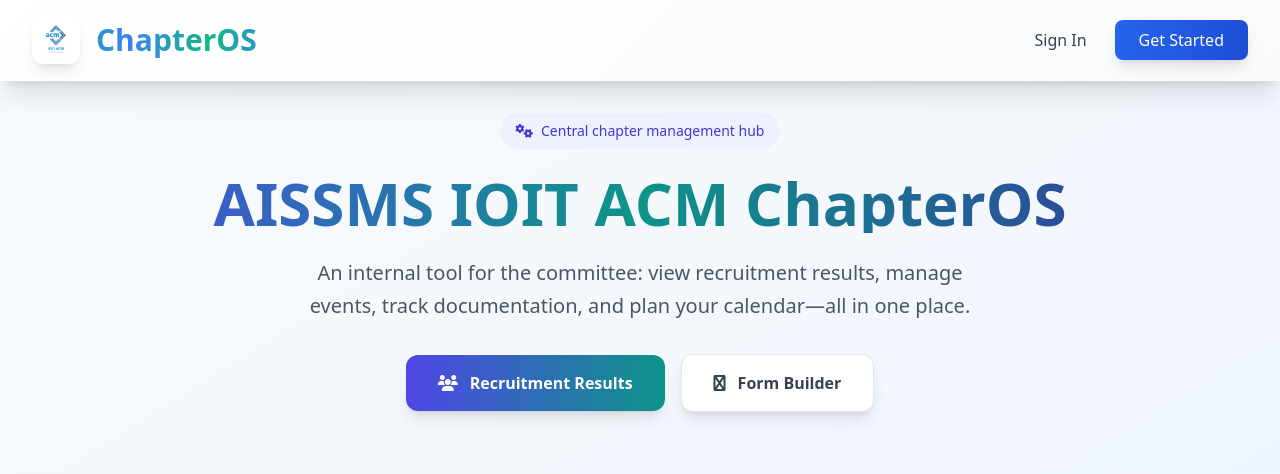
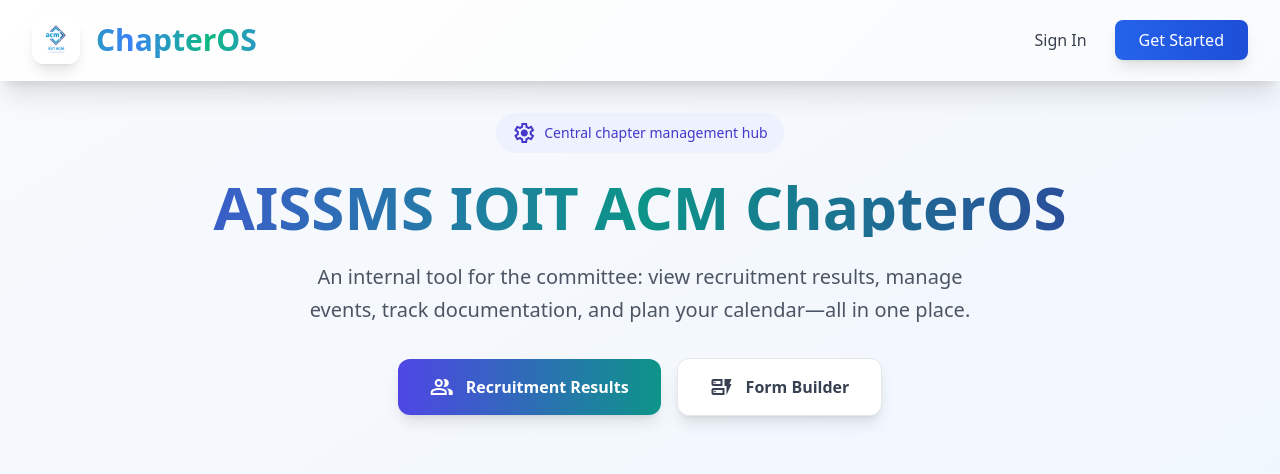
Before and after one commit to IOIT-ACM/ChapterOS, a Django app: page / in a window 1280 px wide. Shown: the top 474 px of the page. Run offline with Django 4.2, Linux system fonts and the light colour scheme; style sheets or scripts are compiled from the project's sources.

Commit message:
switched to material icons from fa

```diff
--- a/templates/base.html
+++ b/templates/base.html
@@ -36,7 +36,7 @@
 
     <link href="{% static 'css/index.css' %}" rel="stylesheet">
     <link href="{% static 'css/global.css' %}" rel="stylesheet">
-    <link href="https://cdnjs.cloudflare.com/ajax/libs/font-awesome/6.4.0/css/all.min.css" rel="stylesheet">
+    <link rel="stylesheet" href="https://fonts.googleapis.com/css2?family=Material+Symbols+Outlined:opsz,wght,FILL,GRAD@20..48,100..700,0..1,-50..200" />
   </head>
   <body class="h-full bg-gradient-to-br from-slate-50 to-blue-50 text-gray-800 font-sans flex flex-col min-h-screen">
 
--- a/templates/global/error.html
+++ b/templates/global/error.html
@@ -11,7 +11,7 @@
             {{ message }}
         </p>
         <a href="/" class="inline-flex items-center px-6 py-3 bg-blue-600 text-white font-semibold rounded-lg hover:bg-blue-700 transition-all duration-200 shadow-md">
-            <i class="fas fa-home mr-2"></i>
+            <span class="material-symbols-outlined mr-2">home</span>
             Go to Homepage
         </a>
     </div>
--- a/templates/global/footer.html
+++ b/templates/global/footer.html
@@ -15,25 +15,25 @@
           <li>
             <a href="https://www.linkedin.com/company/ioit-acm/" rel="noreferrer" target="_blank" class="text-gray-400 transition hover:text-white">
               <span class="sr-only">LinkedIn</span>
-              <i class="fab fa-linkedin fa-lg"></i>
+              <span class="material-symbols-outlined">group</span>
             </a>
           </li>
           <li>
             <a href="https://www.instagram.com/ioit__acm" rel="noreferrer" target="_blank" class="text-gray-400 transition hover:text-white">
               <span class="sr-only">Instagram</span>
-              <i class="fab fa-instagram fa-lg"></i>
+              <span class="material-symbols-outlined">photo_camera</span>
             </a>
           </li>
           <li>
             <a href="https://github.com/ioit-acm/" rel="noreferrer" target="_blank" class="text-gray-400 transition hover:text-white">
               <span class="sr-only">GitHub</span>
-              <i class="fab fa-github fa-lg"></i>
+              <span class="material-symbols-outlined">code</span>
             </a>
           </li>
           <li>
             <a href="https://ioit.acm.org/" rel="noreferrer" target="_blank" class="text-gray-400 transition hover:text-white">
               <span class="sr-only">Website</span>
-              <i class="fas fa-globe fa-lg"></i>
+              <span class="material-symbols-outlined">public</span>
             </a>
           </li>
         </ul>
@@ -87,13 +87,13 @@
           <ul class="mt-6 space-y-4 text-sm">
             <li>
                 <a href="mailto:acm.studentbranch@aissmsioit.org" class="text-gray-400 transition hover:text-white flex items-center gap-2">
-                    <i class="fas fa-envelope"></i>
+                    <span class="material-symbols-outlined">mail</span>
                     acm.studentbranch@aissmsioit.org
                 </a>
             </li>
             <li>
                 <div class="text-gray-400 flex items-start gap-2">
-                    <i class="fas fa-map-marker-alt mt-1"></i>
+                    <span class="material-symbols-outlined mt-1">location_on</span>
                     <span>AISSMS Institute of Information Technology, Kennedy Road, Near RTO, Pune, Maharashtra 411001</span>
                 </div>
             </li>
--- a/templates/global/header.html
+++ b/templates/global/header.html
@@ -108,34 +108,34 @@
       <nav class="hidden lg:flex items-center space-x-8">
         {% if user.is_authenticated %}
           <a href="{% url 'landing_page' %}" class="nav-link text-gray-700 hover:text-blue-600 font-medium transition-all duration-300 flex items-center space-x-2 px-3 py-2 rounded-lg hover:bg-blue-50">
-            <i class="fas fa-home text-lg"></i>
+            <span class="material-symbols-outlined text-lg">home</span>
             <span>Home</span>
           </a>
           {% if 'Visitor' not in user_roles or user_roles|length > 1 %}
             <div class="relative group">
               <a href="{% url 'recruitments:recruitments_index' %}" class="nav-link text-gray-700 hover:text-blue-600 font-medium transition-all duration-300 flex items-center space-x-2 px-3 py-2 rounded-lg hover:bg-blue-50">
-                <i class="fas fa-users text-lg"></i>
+                <span class="material-symbols-outlined text-lg">group</span>
                 <span>Recruitments</span>
-                <i class="fas fa-chevron-down text-xs ml-1 transition-transform duration-300 group-hover:rotate-180"></i>
+                <span class="material-symbols-outlined text-sm ml-1 transition-transform duration-300 group-hover:rotate-180">expand_more</span>
               </a>
               <div class="absolute left-0 mt-2 w-64 dropdown-menu rounded-xl shadow-2xl py-2 z-30 opacity-0 invisible group-hover:opacity-100 group-hover:visible transition-all duration-300 transform group-hover:translate-y-0 translate-y-2">
                 <a href="{% url 'recruitments:recruitments_index' %}" class="flex items-center space-x-3 px-4 py-3 text-sm text-gray-700 hover:bg-blue-50 hover:text-blue-600 transition-all duration-200">
-                  <i class="fas fa-list-ul w-5"></i>
+                  <span class="material-symbols-outlined w-5">list</span>
                   <span>All Drives</span>
                 </a>
                 <div class="border-t border-gray-100 my-1"></div>
                 <a href="{% url 'recruitments:recruitment_responses' %}" class="flex items-center space-x-3 px-4 py-3 text-sm text-gray-700 hover:bg-blue-50 hover:text-blue-600 transition-all duration-200">
-                  <i class="fas fa-user-friends w-5"></i>
+                  <span class="material-symbols-outlined w-5">group</span>
                   <span>ACM Committee 2025-26</span>
                 </a>
                 <a href="#" class="flex items-center space-x-3 px-4 py-3 text-sm text-gray-400 cursor-not-allowed">
-                  <i class="fas fa-lock w-5"></i>
+                  <span class="material-symbols-outlined w-5">lock</span>
                   <span>Tenet Recruitment (Soon)</span>
                 </a>
               </div>
             </div>
             <a href="{% url 'form_builder_index' %}" class="nav-link text-gray-700 hover:text-blue-600 font-medium transition-all duration-300 flex items-center space-x-2 px-3 py-2 rounded-lg hover:bg-blue-50">
-              <i class="fas fa-hammer text-lg"></i>
+              <span class="material-symbols-outlined text-lg">build</span>
               <span>Form Builder</span>
             </a>
           {% endif %}
@@ -151,7 +151,7 @@
                 <span class="text-sm font-medium">{{ user.first_name|default:user.username }}</span>
                 <span class="text-xs text-gray-500">{{ user_roles.0|default:"User" }}</span>
               </div>
-              <i class="fas fa-chevron-down text-sm transition-transform duration-300 group-hover:rotate-180"></i>
+              <span class="material-symbols-outlined text-sm transition-transform duration-300 group-hover:rotate-180">expand_more</span>
             </button>
             <div class="absolute right-0 mt-2 w-56 dropdown-menu rounded-xl shadow-2xl py-2 z-30 opacity-0 invisible group-hover:opacity-100 group-hover:visible transition-all duration-300 transform group-hover:translate-y-0 translate-y-2">
               <div class="px-4 py-3 border-b border-gray-100">
@@ -159,23 +159,23 @@
                 <p class="text-xs text-gray-500">{{ user.email }}</p>
               </div>
               <a href="{% url 'users:dashboard' %}" class="flex items-center space-x-3 px-4 py-3 text-sm text-gray-700 hover:bg-blue-50 hover:text-blue-600 transition-all duration-200">
-                <i class="fas fa-user-circle w-5"></i>
+                <span class="material-symbols-outlined w-5">account_circle</span>
                 <span>View Profile</span>
               </a>
               <a href="{% url 'users:profile' %}" class="flex items-center space-x-3 px-4 py-3 text-sm text-gray-700 hover:bg-blue-50 hover:text-blue-600 transition-all duration-200">
-                <i class="fas fa-user-edit w-5"></i>
+                <span class="material-symbols-outlined w-5">edit</span>
                 <span>Edit Profile</span>
               </a>
               {% if 'Admin' in user_roles %}
                 <div class="border-t border-gray-100 my-1"></div>
                 <a href="{% url 'users:admin_conference' %}" class="flex items-center space-x-3 px-4 py-3 text-sm text-red-600 hover:bg-red-50 hover:text-red-700 transition-all duration-200">
-                  <i class="fas fa-user-shield w-5"></i>
+                  <span class="material-symbols-outlined w-5">admin_panel_settings</span>
                   <span>Admin Panel</span>
                 </a>
               {% endif %}
               <div class="border-t border-gray-100 my-1"></div>
               <a href="{% url 'users:logout' %}" class="flex items-center space-x-3 px-4 py-3 text-sm text-red-600 hover:bg-red-50 hover:text-red-700 transition-all duration-200">
-                <i class="fas fa-sign-out-alt w-5"></i>
+                <span class="material-symbols-outlined w-5">logout</span>
                 <span>Sign Out</span>
               </a>
             </div>
@@ -192,7 +192,7 @@
         {% endif %}
 
         <button id="mobile-menu-btn" class="lg:hidden p-3 rounded-lg hover:bg-gray-100 transition-all duration-300">
-          <i class="fas fa-bars text-gray-700 text-xl"></i>
+          <span class="material-symbols-outlined text-gray-700 text-2xl">menu</span>
         </button>
       </div>
     </div>
@@ -211,49 +211,49 @@
           </div>
 
           <a href="{% url 'landing_page' %}" class="flex items-center space-x-3 text-gray-700 hover:text-blue-600 hover:bg-blue-50 p-3 rounded-lg transition-all duration-200">
-            <i class="fas fa-home w-6 text-center"></i>
+            <span class="material-symbols-outlined w-6 text-center">home</span>
             <span class="font-medium">Home</span>
           </a>
 
           {% if 'Visitor' not in user_roles or user_roles|length > 1 %}
             <a href="{% url 'recruitments:recruitments_index' %}" class="flex items-center space-x-3 text-gray-700 hover:text-blue-600 hover:bg-blue-50 p-3 rounded-lg transition-all duration-200">
-              <i class="fas fa-users w-6 text-center"></i>
+              <span class="material-symbols-outlined w-6 text-center">group</span>
               <span class="font-medium">Recruitments</span>
             </a>
             <a href="{% url 'form_builder_index' %}" class="flex items-center space-x-3 text-gray-700 hover:text-blue-600 hover:bg-blue-50 p-3 rounded-lg transition-all duration-200">
-              <i class="fas fa-hammer w-6 text-center"></i>
+              <span class="material-symbols-outlined w-6 text-center">build</span>
               <span class="font-medium">Form Builder</span>
             </a>
           {% endif %}
 
           <div class="border-t border-gray-100 pt-4 space-y-2">
             <a href="{% url 'users:dashboard' %}" class="flex items-center space-x-3 text-gray-700 hover:text-blue-600 hover:bg-blue-50 p-3 rounded-lg transition-all duration-200">
-              <i class="fas fa-tachometer-alt w-6 text-center"></i>
+              <span class="material-symbols-outlined w-6 text-center">dashboard</span>
               <span class="font-medium">Dashboard</span>
             </a>
             <a href="{% url 'users:profile' %}" class="flex items-center space-x-3 text-gray-700 hover:text-blue-600 hover:bg-blue-50 p-3 rounded-lg transition-all duration-200">
-              <i class="fas fa-user-edit w-6 text-center"></i>
+              <span class="material-symbols-outlined w-6 text-center">edit</span>
               <span class="font-medium">Edit Profile</span>
             </a>
             {% if 'Admin' in user_roles %}
               <a href="{% url 'users:admin_conference' %}" class="flex items-center space-x-3 text-red-600 hover:text-red-700 hover:bg-red-50 p-3 rounded-lg transition-all duration-200">
-                <i class="fas fa-user-shield w-6 text-center"></i>
+                <span class="material-symbols-outlined w-6 text-center">admin_panel_settings</span>
                 <span class="font-medium">Admin Panel</span>
               </a>
             {% endif %}
             <a href="{% url 'users:logout' %}" class="flex items-center space-x-3 text-red-600 hover:text-red-700 hover:bg-red-50 p-3 rounded-lg transition-all duration-200">
-              <i class="fas fa-sign-out-alt w-6 text-center"></i>
+              <span class="material-symbols-outlined w-6 text-center">logout</span>
               <span class="font-medium">Sign Out</span>
             </a>
           </div>
         {% else %}
           <div class="space-y-3">
             <a href="{% url 'users:login' %}" class="flex items-center space-x-3 text-gray-700 hover:text-blue-600 hover:bg-blue-50 p-3 rounded-lg transition-all duration-200">
-              <i class="fas fa-sign-in-alt w-6 text-center"></i>
+              <span class="material-symbols-outlined w-6 text-center">login</span>
               <span class="font-medium">Sign In</span>
             </a>
             <a href="{% url 'users:register' %}" class="flex items-center justify-center space-x-3 bg-gradient-to-r from-blue-600 to-blue-700 text-white p-3 rounded-lg font-medium transition-all duration-200">
-              <i class="fas fa-user-plus"></i>
+              <span class="material-symbols-outlined">person_add</span>
               <span>Get Started</span>
             </a>
           </div>
@@ -267,7 +267,7 @@
   document.addEventListener('DOMContentLoaded', function() {
     const mobileMenuBtn = document.getElementById('mobile-menu-btn');
     const mobileMenu = document.getElementById('mobile-menu');
-    const menuIcon = mobileMenuBtn.querySelector('i');
+    const menuIcon = mobileMenuBtn.querySelector('.material-symbols-outlined');
 
     mobileMenuBtn.addEventListener('click', function(e) {
       e.preventDefault();
@@ -275,19 +275,19 @@
 
       if (isHidden) {
         mobileMenu.classList.remove('hidden');
-        menuIcon.className = 'fas fa-times text-gray-700 text-xl';
+        menuIcon.textContent = 'close';
         document.body.style.overflow = 'hidden';
       } else {
         mobileMenu.classList.add('hidden');
-        menuIcon.className = 'fas fa-bars text-gray-700 text-xl';
+        menuIcon.textContent = 'menu';
         document.body.style.overflow = '';
       }
     });
 
     document.addEventListener('click', function(event) {
-      if (!mobileMenuBtn.contains(event.target) && !mobileMenu.contains(event.target)) {
+      if (!mobileMenu.classList.contains('hidden') && !mobileMenuBtn.contains(event.target) && !mobileMenu.contains(event.target)) {
         mobileMenu.classList.add('hidden');
-        menuIcon.className = 'fas fa-bars text-gray-700 text-xl';
+        menuIcon.textContent = 'menu';
         document.body.style.overflow = '';
       }
     });
--- a/templates/landing.html
+++ b/templates/landing.html
@@ -3,7 +3,7 @@
 {% block content %}
     <div class="text-center mb-16">
         <div class="inline-flex items-center px-4 py-2 bg-indigo-50 rounded-full text-indigo-700 text-sm font-medium mb-6">
-            <i class="fas fa-cogs mr-2"></i>
+            <span class="material-symbols-outlined mr-2 text-base">settings</span>
             Central chapter management hub
         </div>
         <h1 class="text-5xl md:text-6xl font-bold mb-6 bg-gradient-to-r from-indigo-600 via-teal-600 to-indigo-800 bg-clip-text text-transparent leading-tight">
@@ -14,11 +14,11 @@
         </p>
         <div class="flex flex-col sm:flex-row gap-4 justify-center items-center">
             <a href="/recruitments/" class="inline-flex items-center px-8 py-4 bg-gradient-to-r from-indigo-600 to-teal-600 text-white font-semibold rounded-xl hover:from-indigo-700 hover:to-teal-700 transform transition-all duration-200 shadow-lg hover:shadow-xl">
-                <i class="fas fa-users mr-3"></i>
+                <span class="material-symbols-outlined mr-3">group</span>
                 Recruitment Results
             </a>
             <a href="/form_builder/" class="inline-flex items-center px-8 py-4 bg-white text-gray-700 font-semibold rounded-xl hover:bg-gray-50 transform transition-all duration-200 shadow-lg hover:shadow-xl border border-gray-200">
-                <i class="fas fa-wpforms mr-3"></i>
+                <span class="material-symbols-outlined mr-3">dynamic_form</span>
                 Form Builder
             </a>
         </div>
@@ -33,7 +33,7 @@
     <div class="grid md:grid-cols-3 gap-8 mb-16">
         <div class="bg-white/70 backdrop-blur-sm p-8 rounded-2xl shadow-lg hover:shadow-xl transition-all duration-300 border border-gray-100 hover:border-indigo-200 group cursor-pointer">
             <div class="w-16 h-16 bg-gradient-to-br from-indigo-500 to-indigo-600 rounded-2xl flex items-center justify-center mb-6 group-hover:scale-110 transition-transform duration-200">
-                <i class="fas fa-chart-pie text-white text-2xl"></i>
+                <span class="material-symbols-outlined text-white text-3xl">pie_chart</span>
             </div>
             <h3 class="text-lg font-bold mb-4 text-gray-800">Recruitment Dashboard</h3>
             <p class="text-gray-600 leading-relaxed">
@@ -43,7 +43,7 @@
 
         <div class="bg-white/70 backdrop-blur-sm p-8 rounded-2xl shadow-lg hover:shadow-xl transition-all duration-300 border border-gray-100 hover:border-teal-200 group cursor-pointer">
             <div class="w-16 h-16 bg-gradient-to-br from-teal-500 to-teal-600 rounded-2xl flex items-center justify-center mb-6 group-hover:scale-110 transition-transform duration-200">
-                <i class="fas fa-book text-white text-2xl"></i>
+                <span class="material-symbols-outlined text-white text-3xl">auto_stories</span>
             </div>
             <h3 class="text-lg font-bold mb-4 text-gray-800">Documentation Hub</h3>
             <p class="text-gray-600 leading-relaxed">
@@ -53,7 +53,7 @@
 
         <div class="bg-white/70 backdrop-blur-sm p-8 rounded-2xl shadow-lg hover:shadow-xl transition-all duration-300 border border-gray-100 hover:border-teal-200 group cursor-pointer">
             <div class="w-16 h-16 bg-gradient-to-br from-teal-500 to-teal-600 rounded-2xl flex items-center justify-center mb-6 group-hover:scale-110 transition-transform duration-200">
-                <i class="fas fa-microphone text-white text-2xl"></i>
+                <span class="material-symbols-outlined text-white text-3xl">mic</span>
             </div>
             <h3 class="text-lg font-bold mb-4 text-gray-800">Event & Speaker Tracker</h3>
             <p class="text-gray-600 leading-relaxed">
--- a/templates/recruitments/index.html
+++ b/templates/recruitments/index.html
@@ -11,7 +11,7 @@
         <a href="{% url 'recruitments:recruitment_responses' %}" class="block p-6 bg-gradient-to-br from-blue-50 to-indigo-100 rounded-lg shadow-md hover:shadow-xl transition-all duration-300 border border-blue-200 group">
             <div class="flex items-center mb-3">
                 <div class="p-3 bg-blue-500 rounded-full mr-4 group-hover:bg-blue-600 transition-colors">
-                    <i class="fas fa-users text-white"></i>
+                    <span class="material-symbols-outlined text-white">group</span>
                 </div>
                 <div>
                     <h2 class="text-lg font-bold text-gray-800">ACM Committee 2025-26</h2>
@@ -24,11 +24,10 @@
             </div>
         </a>
 
-        <!-- Placeholder for future recruitment drives -->
         <div class="block p-6 bg-gray-100 rounded-lg shadow-sm border border-gray-200 opacity-60 cursor-not-allowed">
             <div class="flex items-center mb-3">
                 <div class="p-3 bg-gray-400 rounded-full mr-4">
-                    <i class="fas fa-lock text-white"></i>
+                    <span class="material-symbols-outlined text-white">lock</span>
                 </div>
                 <div>
                     <h2 class="text-lg font-bold text-gray-500">Tenet Recruitment</h2>
--- a/templates/recruitments/responses.html
+++ b/templates/recruitments/responses.html
@@ -26,7 +26,7 @@
 </div>
 
 <button id="mobile-filter-toggle" class="md:hidden fixed bottom-28 right-8 z-40 flex items-center justify-center w-12 h-12 bg-blue-600 text-white rounded-full shadow-lg hover:bg-blue-700 transition-transform transform">
-    <i class="fas fa-filter text-2xl"></i>
+    <span class="material-symbols-outlined text-3xl">filter_list</span>
 </button>
 
 <div class="flex-grow grid grid-cols-12 gap-0">
--- a/templates/recruitments/stats_modal.html
+++ b/templates/recruitments/stats_modal.html
@@ -2,7 +2,7 @@
     <div class="bg-slate-50 rounded-2xl shadow-2xl w-full max-w-4xl max-h-[90vh] flex flex-col transform scale-95 opacity-0 transition-all duration-300" id="stats-modal-content">
         <div class="flex justify-between items-center border-b border-slate-200 p-4">
             <h3 class="text-lg font-bold text-slate-800 flex items-center gap-3">
-                <i class="fas fa-chart-pie text-blue-500"></i>
+                <span class="material-symbols-outlined text-blue-500">pie_chart</span>
                 Response Statistics
             </h3>
             <button id="close-stats-modal" class="text-slate-400 hover:text-slate-700 transition-colors rounded-full p-1 focus:outline-none focus:ring-2 focus:ring-blue-500">
--- a/templates/users/admin_conference.html
+++ b/templates/users/admin_conference.html
@@ -5,7 +5,7 @@
 {% block content %}
 <div class="bg-white p-8 rounded-lg shadow-md border-l-4 border-red-500">
     <h1 class="text-2xl font-bold mb-4 text-red-700 flex items-center">
-        <i class="fas fa-user-shield mr-3"></i>
+        <span class="material-symbols-outlined mr-3">admin_panel_settings</span>
         Admin Conference
     </h1>
     <p class="text-gray-700">This is a restricted area for Admins only.</p>
--- a/templates/users/dashboard.html
+++ b/templates/users/dashboard.html
@@ -18,7 +18,7 @@
             </div>
         </div>
         <a href="{% url 'users:profile' %}" class="inline-flex items-center px-4 py-2 border border-transparent text-sm font-medium rounded-md shadow-sm text-white bg-blue-600 hover:bg-blue-700 focus:outline-none focus:ring-2 focus:ring-offset-2 focus:ring-blue-500 whitespace-nowrap">
-            <i class="fas fa-user-edit mr-2"></i>
+            <span class="material-symbols-outlined mr-2 text-base">edit</span>
             Edit Profile
         </a>
     </div>
```
